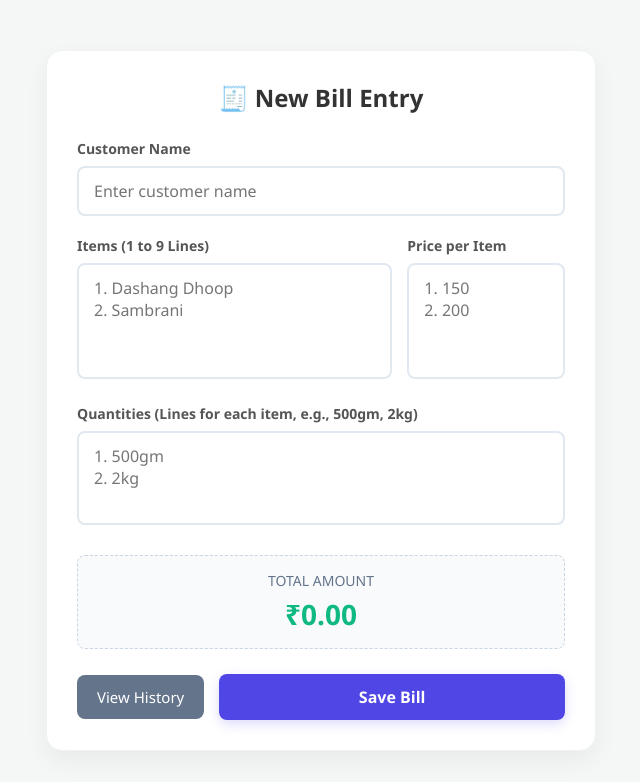
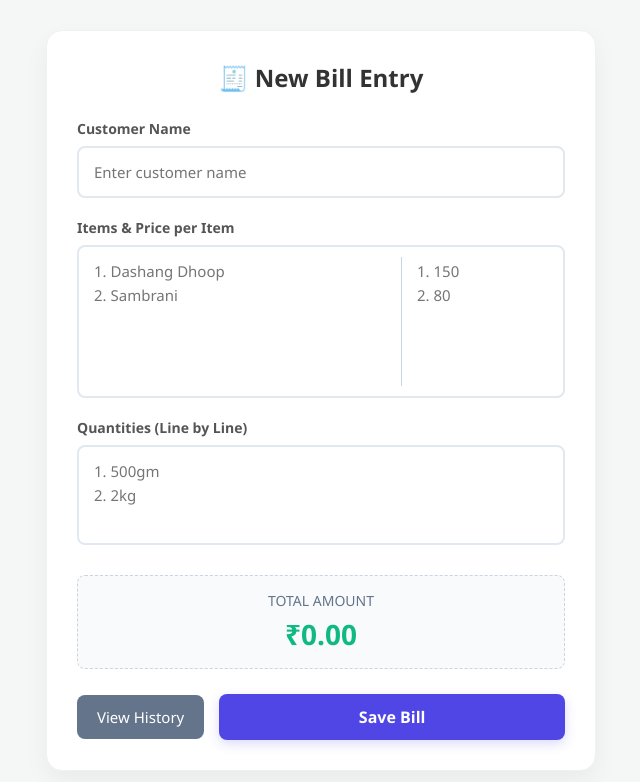
Before and after one commit to tftt7713-hash/llllllll, a plain HTML site: page index.html in a window 1280 px wide. Shown: the whole page, without its empty margins (319-959 px from the left). Drawn offline with Linux system fonts and the light colour scheme.

Commit message:
Update index.html

```diff
--- a/index.html
+++ b/index.html
@@ -42,16 +42,6 @@
             margin-bottom: 20px;
         }
 
-        /* बगल में रखने के लिए रो लेआउट */
-        .input-row {
-            display: flex;
-            gap: 15px;
-            margin-bottom: 20px;
-        }
-
-        .flex-2 { flex: 2; }
-        .flex-1 { flex: 1; }
-
         label {
             display: block;
             margin-bottom: 8px;
@@ -60,18 +50,62 @@
             font-size: 14px;
         }
 
-        input, textarea {
+        /* आइटम और प्राइस का कंबाइंड बॉक्स (एक ही लगेगा, बीच में पतली लाइन) */
+        .combined-container {
+            display: flex;
+            border: 2px solid #e2e8f0;
+            border-radius: 8px;
+            background: #ffffff;
+            overflow: hidden;
+            transition: all 0.3s ease;
+        }
+
+        .combined-container:focus-within {
+            border-color: #4f46e5;
+            box-shadow: 0 0 0 3px rgba(79, 70, 229, 0.1);
+        }
+
+        .combined-box-left {
+            flex: 3;
+        }
+
+        /* बीच की पतली रेखा */
+        .combined-divider {
+            width: 1px;
+            background-color: #cbd5e1;
+            margin: 10px 0;
+        }
+
+        .combined-box-right {
+            flex: 1.5;
+        }
+
+        /* कंबाइंड बॉक्स के अंदर के टेक्स्टएरिया की स्टाइल */
+        .combined-container textarea {
+            width: 100%;
+            border: none;
+            padding: 12px 15px;
+            font-size: 15px;
+            outline: none;
+            resize: none;
+            background: transparent;
+            line-height: 1.6;
+        }
+
+        /* नॉर्मल इनपुट इनपुट (कस्टमर और क्वांटिटी के लिए) */
+        input, .normal-textarea {
             width: 100%;
             padding: 12px 15px;
             border: 2px solid #e2e8f0;
             border-radius: 8px;
-            font-size: 16px;
+            font-size: 15px;
             transition: all 0.3s ease;
             outline: none;
             resize: none;
+            line-height: 1.6;
         }
 
-        input:focus, textarea:focus {
+        input:focus, .normal-textarea:focus {
             border-color: #4f46e5;
             box-shadow: 0 0 0 3px rgba(79, 70, 229, 0.1);
         }
@@ -146,22 +180,27 @@
             <input type="text" id="customerName" placeholder="Enter customer name">
         </div>
 
-        <!-- आइटम और प्राइस बगल-बगल में -->
-        <div class="input-row">
-            <div class="flex-2">
-                <label for="itemsList">Items (1 to 9 Lines)</label>
-                <textarea id="itemsList" rows="4" placeholder="1. Dashang Dhoop&#10;2. Sambrani" oninput="calculateTotal()"></textarea>
-            </div>
-            <div class="flex-1">
-                <label for="pricesList">Price per Item</label>
-                <textarea id="pricesList" rows="4" placeholder="1. 150&#10;2. 200" oninput="calculateTotal()"></textarea>
+        <!-- आइटम और प्राइस का कंबाइंड सेक्शन (अगल-बगल, बीच में सिर्फ एक लाइन) -->
+        <div class="input-group">
+            <label>Items & Price per Item</label>
+            <div class="combined-container">
+                <!-- लेफ्ट साइड: आइटम लिस्ट -->
+                <div class="combined-box-left">
+                    <textarea id="itemsList" rows="5" placeholder="1. Dashang Dhoop&#10;2. Sambrani" oninput="syncInputs()"></textarea>
+                </div>
+                <!-- बीच की रेखा -->
+                <div class="combined-divider"></div>
+                <!-- राइट साइड: प्राइस लिस्ट (यह ऑटोमैटिक नंबर लिखेगा) -->
+                <div class="combined-box-right">
+                    <textarea id="pricesList" rows="5" placeholder="1. 150&#10;2. 80" oninput="calculateTotal()"></textarea>
+                </div>
             </div>
         </div>
 
-        <!-- क्वांटिटी नीचे (टेक्स्ट बॉक्स - gm, kg, ml के लिए) -->
+        <!-- क्वांटिटी नीचे (gm, kg, ml के लिए) -->
         <div class="input-group">
-            <label for="quantitiesList">Quantities (Lines for each item, e.g., 500gm, 2kg)</label>
-            <textarea id="quantitiesList" rows="3" placeholder="1. 500gm&#10;2. 2kg" oninput="calculateTotal()"></textarea>
+            <label for="quantitiesList">Quantities (Line by Line)</label>
+            <textarea id="quantitiesList" class="normal-textarea" rows="3" placeholder="1. 500gm&#10;2. 2kg" oninput="calculateTotal()"></textarea>
         </div>
 
         <!-- टोटल अमाउंट -->
@@ -177,15 +216,55 @@
     </div>
 
     <script>
-        // नंबर और टेक्स्ट को अलग करके सिर्फ नंबर निकालने का फंक्शन (कैलकुलेशन के लिए)
+        // आइटम बॉक्स में नंबर लिखते ही प्राइस बॉक्स में ऑटोमैटिक नंबर जनरेट करने का जादुई लॉजिक
+        function syncInputs() {
+            const itemsList = document.getElementById('itemsList');
+            const pricesList = document.getElementById('pricesList');
+
+            const itemLines = itemsList.value.split('\n');
+            const priceLines = pricesList.value.split('\n');
+
+            let newPriceValue = [];
+
+            itemLines.forEach((line, index) => {
+                // चेक करना कि लाइन में कोई नंबर (जैसे 1. या 2.) है या नहीं
+                const match = line.match(/^([0-9]+)\s*[\.\-]?/);
+
+                if (match) {
+                    const num = match[1]; // नंबर निकालना (1, 2 आदि)
+
+                    // अगर उस लाइन में पहले से यूजर ने कोई प्राइस लिख रखा है, तो उसे वैसे ही रहने देंगे
+                    let existingPrice = "";
+                    if (priceLines[index]) {
+                        existingPrice = priceLines[index].replace(/^[0-9]+\s*[\.\-]\s*/, '').trim();
+                    }
+
+                    newPriceValue.push(`${num}. ${existingPrice}`);
+                } else if (line.trim() !== "") {
+                    // अगर यूजर ने नंबर नहीं लिखा पर टेक्स्ट लिखा है, तो लाइन इंडेक्स के हिसाब से नंबर दे देंगे
+                    let existingPrice = "";
+                    if (priceLines[index]) {
+                        existingPrice = priceLines[index].replace(/^[0-9]+\s*[\.\-]\s*/, '').trim();
+                    }
+                    newPriceValue.push(`${index + 1}. ${existingPrice}`);
+                } else {
+                    newPriceValue.push("");
+                }
+            });
+
+            // प्राइस वाले बॉक्स को नए नंबरों के साथ अपडेट करना
+            pricesList.value = newPriceValue.join('\n');
+            calculateTotal();
+        }
+
+        // कैलकुलेशन के लिए सिर्फ नंबर छानने का फंक्शन
         function cleanNumber(text) {
             if (!text) return 0;
-            let clean = text.replace(/^[0-9]+\s*[\.\-]\s*/, '').trim(); // "1. 150" -> "150"
-            let num = parseFloat(clean.replace(/[^0-9\.]/g, '')) || 0; // "500gm" -> 500
+            let clean = text.replace(/^[0-9]+\s*[\.\-]\s*/, '').trim();
+            let num = parseFloat(clean.replace(/[^0-9\.]/g, '')) || 0;
             return num;
         }
 
-        // टेक्स्ट से साफ़ नाम या क्वांटिटी निकालने का फंक्शन
         function cleanText(text) {
             if (!text) return "";
             return text.replace(/^[0-9]+\s*[\.\-]\s*/, '').trim();
@@ -200,7 +279,7 @@
 
             itemsLines.forEach((line, index) => {
                 const price = cleanNumber(pricesLines[index]);
-                const qty = cleanNumber(qtyLines[index]) || 1; // अगर सिर्फ gm लिखा हो या नंबर न हो तो 1 मानेगा
+                const qty = cleanNumber(qtyLines[index]) || 1;
                 total += (price * qty);
             });
 
@@ -214,39 +293,3 @@
             const qtyLines = document.getElementById('quantitiesList').value.split('\n').filter(l => l.trim());
 
             if (!name || itemsLines.length === 0) {
-                alert("कृपया कम से कम कस्टमर नाम और आइटम डिटेल्स भरें!");
-                return;
-            }
-
-            let existingBills = JSON.parse(localStorage.getItem('allBills')) || [];
-
-            // हर एक आइटम को अलग से ऐनालाइज करके एरे में स्टोर करना
-            itemsLines.forEach((line, index) => {
-                const itemName = cleanText(line);
-                const itemPrice = cleanText(pricesLines[index]) || "0";
-                const itemQty = cleanText(qtyLines[index]) || "1";
-
-                if (itemName) {
-                    existingBills.push({
-                        customerName: name,
-                        itemName: itemName,
-                        quantity: itemQty, // जैसे 500gm या 2kg स्टोर होगा
-                        price: itemPrice,
-                        date: new Date().toLocaleString()
-                    });
-                }
-            });
-
-            localStorage.setItem('allBills', JSON.stringify(existingBills));
-            alert("सभी आइटम्स सफलतापूर्वक सेव हो गए हैं!");
-
-            // फॉर्म रीसेट
-            document.getElementById('customerName').value = '';
-            document.getElementById('itemsList').value = '';
-            document.getElementById('pricesList').value = '';
-            document.getElementById('quantitiesList').value = '';
-            document.getElementById('totalAmount').innerText = '₹0.00';
-        }
-    </script>
-</body>
-</html>
```
